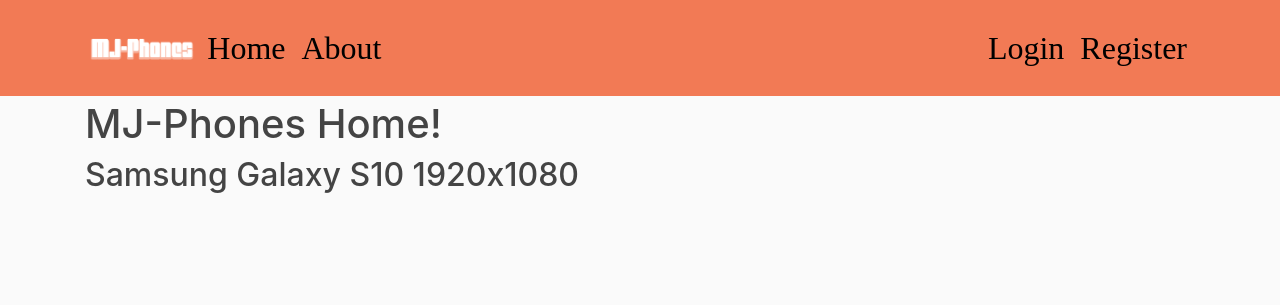
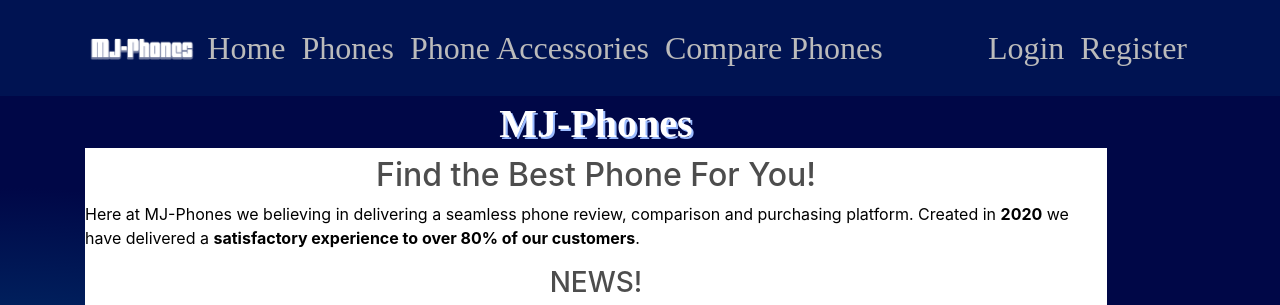
Before and after one commit to JamesP1996/MJ-Phones, a Django app: page / in a window 1280 px wide. Shown: the top 305 px of the page. Before the commit the page ends 193 px from the top, so only its background shows below. Run offline with Django 3.2, Linux system fonts and the light colour scheme; some libraries are stand-ins or nearby versions.

Commit message:
Setting up HOME PAGE Added News Section temporary?

```diff
--- /dev/null
+++ b/Phones/Templates/phone/accessories.html
@@ -0,0 +1,6 @@
+{% extends "phone/base.html" %}
+{% block content %}
+    <h1>MJ-Phones Accessories</h1>#
+
+
+{% endblock content %}
--- a/Phones/Templates/phone/base.html
+++ b/Phones/Templates/phone/base.html
@@ -29,7 +29,9 @@
       <div class="collapse navbar-collapse" id="navbarToggle">
         <div class="navbar-nav mr-auto">
           <a class="nav-item nav-link" href="/">Home</a>
-          <a class="nav-item nav-link" href="/about">About</a>
+          <a class="nav-item nav-link" href="/phones">Phones</a>
+          <a class="nav-item nav-link" href="/accessories">Phone Accessories</a>
+          <a class="nav-item nav-link" href="/compare">Compare Phones</a>
         </div>
         <!-- Navbar Right Side -->
         <div class="navbar-nav">
--- a/Phones/Templates/phone/about.html
+++ b/Phones/Templates/phone/compare.html
@@ -1,6 +1,6 @@
 {% extends "phone/base.html" %}
 {% block content %}
-    <h1>MJ-Phones About</h1>#
+    <h1>MJ-Phones Compare Phones</h1>
 
 
 {% endblock content %}
--- a/Phones/Templates/phone/home.html
+++ b/Phones/Templates/phone/home.html
@@ -1,7 +1,60 @@
 {% extends "phone/base.html" %}
 {% block content %}
-    <h1>MJ-Phones Home!</h1>
-        {% for phone in phones %}
+{%load static%}
+<link rel="stylesheet" href="{% static 'main.css' %}">
+<div class="main">
+    <h1 class="home-h1"><b>MJ-Phones</b></h1>
+    <h2 class="center-text">Find the Best Phone For You!</h2>
+
+<body class="body-home">
+<p>
+    Here at MJ-Phones we believing in delivering a seamless phone review, comparison and purchasing platform.
+    Created in <b>2020</b> we have delivered a <b>satisfactory experience to over 80% of our customers</b>.
+</p>
+<h3 class="center-text">NEWS!</h3>
+<div id="carouselExampleIndicators" class="carousel slide" data-ride="carousel">
+    <ol class="carousel-indicators">
+      <li data-target="#carouselExampleIndicators" data-slide-to="0" class="active"></li>
+      <li data-target="#carouselExampleIndicators" data-slide-to="1"></li>
+      <li data-target="#carouselExampleIndicators" data-slide-to="2"></li>
+    </ol>
+    <div class="carousel-inner">
+      <div class="carousel-item active">
+        <img class="d-block w-100" src="https://boygeniusreport.files.wordpress.com/2020/01/gs20-ultra-concept.jpg?quality=98&strip=all&w=1200" alt="First slide">
+      </div>
+      <div class="carousel-item">
+        <img class="d-block w-100" src="https://akm-img-a-in.tosshub.com/indiatoday/images/story/202001/galaxy-a51-official-2__1_-770x433.jpeg?AZZggXMnKj39uo9NI5avj5X_Z18.56_Q" alt="Second slide">
+      </div>
+      <div class="carousel-item">
+        <img class="d-block w-100" src="https://www.samsung.com/global/galaxy/galaxy-s20/images/kv/galaxy-s20_highlights_kv_00.jpg" alt="Third slide">
+      </div>
+    </div>
+    <a class="carousel-control-prev" href="#carouselExampleIndicators" role="button" data-slide="prev">
+      <span class="carousel-control-prev-icon" aria-hidden="true"></span>
+      <span class="sr-only">Previous</span>
+    </a>
+    <a class="carousel-control-next" href="#carouselExampleIndicators" role="button" data-slide="next">
+      <span class="carousel-control-next-icon" aria-hidden="true"></span>
+      <span class="sr-only">Next</span>
+    </a>
+  </div>
+<h4>New Samsung Galaxy S20 Ultra Phone Release!</h4>
+<p>Samsung Delivers their new flagship phone that blows Apple's out of the water.
+I guess you could say the apple fell from the tree!
+Delivering a Massive 108mp Camera, A Amoled Screen with a 120hz screen and the brand new Xynos Processor
+It is delivering performance not seen before in a smart phone!</p>
+</div>
+
+
+
+
+
+
+</body>
+
+        {% comment %} {% for phone in phones %}
             <h2>{{ phone.brand }} {{ phone.name }} {{ phone.screen }}</h2>
-        {% endfor %}
+        {% endfor %} {% endcomment %}
+
+
 {% endblock content %}
--- /dev/null
+++ b/Phones/Templates/phone/phones.html
@@ -0,0 +1,6 @@
+{% extends "phone/base.html" %}
+{% block content %}
+    <h1>MJ-Phones Devices</h1>#
+
+
+{% endblock content %}
--- a/Phones/static/main.css
+++ b/Phones/static/main.css
@@ -1,7 +1,38 @@
 body {
-  background: #fafafa;
-  color: #333333;
+  color: #000000;
   margin-top: 5rem;
+  background-image: radial-gradient( circle 1086px at 1.1% 96.2%, rgb(0, 126, 175)   0%,rgb(0, 7, 71) 53.6% );
+  min-height: 100%;
+  background-repeat: no-repeat;
+  background-color: rgb(0, 7, 71); /* ending colour of gradient */
+}
+.home-h1{
+  text-align: center;
+  text-shadow: 2px 2px #9bbbff;
+  font-family: "Agency FB";
+  color: white;
+  background-color: rgb(0, 7, 71);
+
+
+}
+html {
+  height: 100%
+}
+.img-center {
+  display: block;
+  margin-left: auto;
+  margin-right: auto;
+  width: 50%;
+}
+
+.main{
+  background-color: white;
+  height: 140%;
+  width: 140%;
+}
+
+.center-text{
+  text-align: center;
 }
 
 .nav-bar-img{
@@ -10,7 +41,7 @@ body {
 }
 
 h1, h2, h3, h4, h5, h6 {
-  color: #444444;
+  color: #4d4d4d;
 }
 
 ul {
@@ -18,14 +49,14 @@ ul {
 }
 
 .bg-steel {
-  background-color: #F27A55;
+  background-color: rgb(0, 19, 82);
 }
 .site-header{
     padding-bottom: 20px;
 }
 
 .site-header .navbar-nav .nav-link {
-    color: #000000;
+    color: #bbbbbb;
     font-family: "Agency FB";
     font-style: normal;
     font-size: 2rem;
--- a/Phones/urls.py
+++ b/Phones/urls.py
@@ -4,5 +4,8 @@ from . import  views
 
 urlpatterns = [
     path('', views.home, name='MJ-Phones-Home'),
-    path('about/',views.about,name='MJ-Phones-About')
+    path('phones/',views.phones,name='MJ-Phones-Devices'),
+    path('accessories/',views.accessories,name='MJ-Phones-Accessories'),
+    path('compare/',views.comparePhones,name='MJ-Phones-Compare-Phones')
+
 ]
--- a/Phones/views.py
+++ b/Phones/views.py
@@ -17,5 +17,11 @@ def home(request):
     }
     return render(request, 'phone/home.html', context)
 
-def about(request):
-    return render(request, 'phone/about.html', {'title': 'About'})
+def phones(request):
+    return render(request, 'phone/phones.html', {'title': 'Devices'})
+
+def accessories(request):
+    return render(request,'phone/accessories.html', {'title':'Accessories'})
+
+def comparePhones(request):
+    return render(request,'phone/compare.html',{'title':'Compare-Phones'})
```
